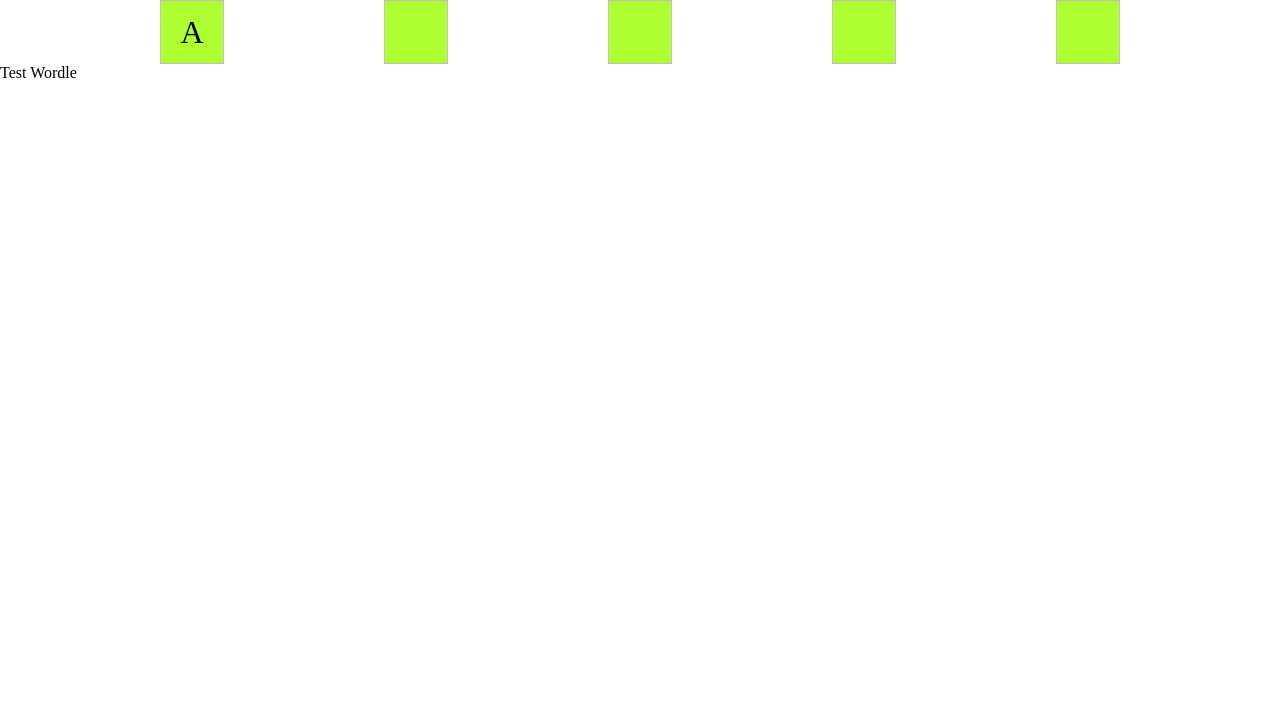
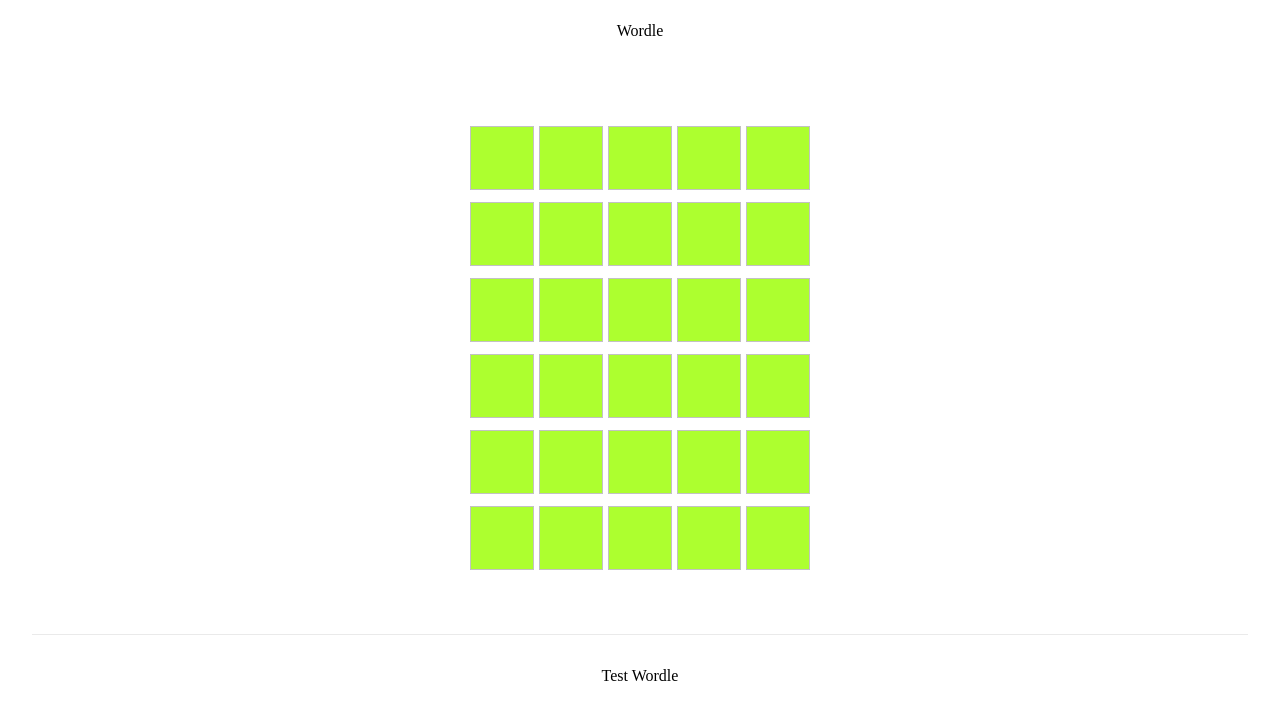
Before and after one commit to gzaxx/react-wordle-playground, a Next.js app: page / in a window 1280 px wide. Shown: the top 720 px of the page. Built offline with nearby package versions, Linux system fonts and the light colour scheme.

Commit message:
styling and refactors

```diff
--- a/components/WordRow.tsx
+++ b/components/WordRow.tsx
@@ -16,15 +16,12 @@ const Wrapper = styled.div`
 `;
 
 export const WordRow = ({ row, letterCount, ...props }: WordRowProps) => {
-  let letters = [];
-  for (let i = 0; i < letterCount; i++) {
-    const key = row * i;
-    let value = "";
-    if (i == 0) {
-      value = "A";
-    }
-    letters.push(<Letter key={key} value={value} {...props}></Letter>);
-  }
-
-  return <Wrapper {...props}>{letters}</Wrapper>;
+  return (
+    <Wrapper {...props}>
+      {[...Array(letterCount)].map((_, index) => {
+        const key = `${row}${index}`;
+        return <Letter key={key} {...props}></Letter>;
+      })}
+    </Wrapper>
+  );
 };
--- a/pages/index.tsx
+++ b/pages/index.tsx
@@ -1,22 +1,62 @@
 import type { NextPage } from "next";
 import Head from "next/head";
+import styled from "styled-components";
 import { WordRow } from "../components/WordRow";
+
+const Container = styled.div`
+  padding: 0 2rem;
+`;
+
+const Footer = styled.footer`
+  display: flex;
+  flex: 1;
+  padding: 2rem 0;
+  border-top: 1px solid #eaeaea;
+  justify-content: center;
+  align-items: center;
+`;
+
+const GameArea = styled.main`
+  padding: 4rem 0;
+  flex: 1;
+  display: flex;
+  flex-direction: column;
+  justify-content: center;
+  align-items: center;
+  > *:not(:last-child) {
+    margin-bottom: 0.75rem;
+  }
+`;
+
+const Header = styled.section`
+  min-height: 30px;
+  padding: 1rem 0;
+  flex: 1;
+  display: flex;
+  flex-direction: column;
+  justify-content: center;
+  align-items: center;
+`;
 
 const Home: NextPage = () => {
   return (
-    <div>
+    <Container>
       <Head>
         <title>React Wordle</title>
         <meta name="description" content="React Wordle App" />
         <link rel="icon" href="/favicon.ico" />
       </Head>
 
-      <main>
-        <WordRow row={1} letterCount={5}></WordRow>
-      </main>
+      <Header>Wordle</Header>
 
-      <footer>Test Wordle</footer>
-    </div>
+      <GameArea>
+        {[...Array(6)].map((_, index) => (
+          <WordRow key={index} row={index} letterCount={5}></WordRow>
+        ))}
+      </GameArea>
+
+      <Footer>Test Wordle</Footer>
+    </Container>
   );
 };
 
```
